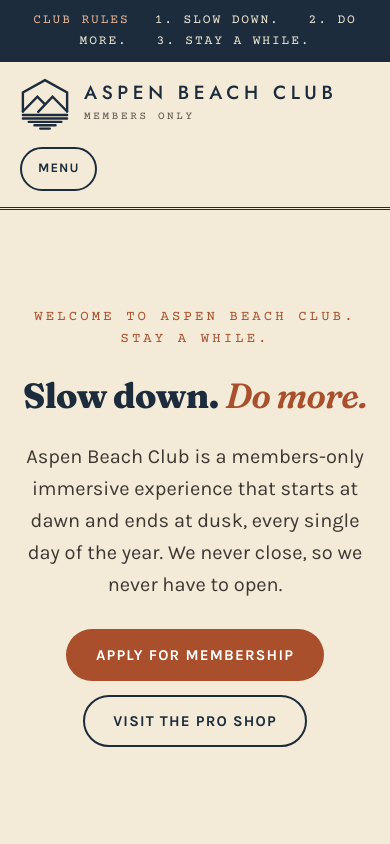
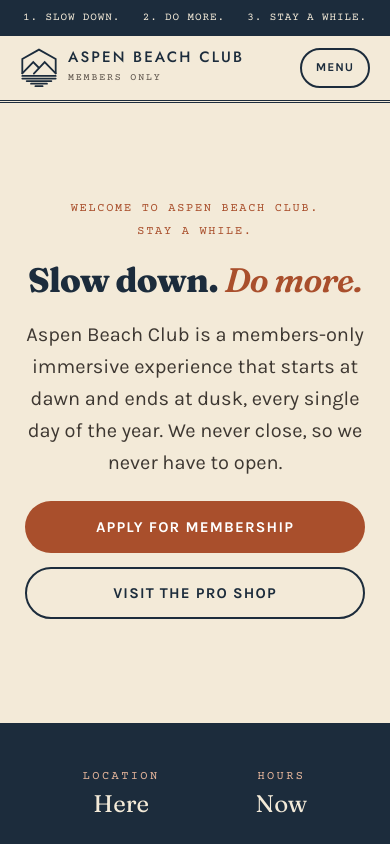
Before and after one commit to PLA2026/aspenbeachclub, a website: page index.html in a window 390 px wide. Shown: the top 844 px of the page. Drawn offline with nearby package versions, Linux system fonts and the light colour scheme.

Commit message:
Add files via upload

```diff
--- a/index.html
+++ b/index.html
@@ -69,6 +69,27 @@ input,textarea,select,button{font:inherit}
 .nav-links a{text-decoration:none}
 .bag-link{display:inline-flex;align-items:center;min-height:44px;padding:0 16px;border:2px solid var(--ink);border-radius:999px}
 .menu-toggle{display:none;min-height:44px;padding:0 16px;border:2px solid var(--ink);border-radius:999px;background:transparent;color:var(--ink);font-weight:700;letter-spacing:.08em;text-transform:uppercase;font-size:13px;cursor:pointer}
+@media (max-width:600px){
+  .notice{font-size:11px;letter-spacing:.08em;padding:9px 14px}
+  .notice-label{display:none}
+  .nav{flex-wrap:wrap;gap:12px;padding-top:12px;padding-bottom:12px}
+  .brand{gap:10px;min-width:0;flex:1 1 auto}
+  .brand .abc-mark{width:38px;height:40px}
+  .brand-name{font-size:15px;letter-spacing:.14em;white-space:nowrap}
+  .brand-sub{font-size:10px;letter-spacing:.18em}
+  .menu-toggle{min-height:40px;padding:0 14px;font-size:12px}
+  .hero{padding-top:56px;padding-bottom:72px}
+  .hero .stack{gap:22px !important}
+  .hero .kicker{font-size:12px;letter-spacing:.14em}
+  .kicker-line{display:block;margin-top:4px}
+  .hero .lede{font-size:18px}
+  .kicker{letter-spacing:.16em}
+  .hero .btn{width:100%;max-width:340px}
+}
+@media (max-width:380px){
+  .brand-name{font-size:13px;letter-spacing:.1em}
+  .brand-sub{letter-spacing:.12em}
+}
 @media (max-width:900px){
   .menu-toggle{display:inline-flex;align-items:center}
   .nav-links{display:none;width:100%;flex-direction:column;align-items:flex-start;gap:4px;padding:8px 0 4px}
@@ -225,7 +246,7 @@ input,textarea,select,button{font:inherit}
 
 <section id="top" class="wrap hero">
   <div class="stack" style="gap:28px">
-    <p class="kicker">Welcome to Aspen Beach Club. Stay a while.</p>
+    <p class="kicker">Welcome to Aspen Beach Club. <span class="kicker-line">Stay a while.</span></p>
     <h1>Slow down. <em>Do more.</em></h1>
     <p class="lede">Aspen Beach Club is a members-only immersive experience that starts at dawn and ends at dusk, every single day of the year. We never close, so we never have to open.</p>
     <div style="display:flex;flex-wrap:wrap;justify-content:center;gap:14px">
@@ -671,13 +692,24 @@ input,textarea,select,button{font:inherit}
   var h1 = document.querySelector('.hero h1');
   function fitHeadline() {
     var box = h1.parentElement.clientWidth;
+    if (!box) return;
     h1.style.fontSize = '100px';
     var w = h1.scrollWidth;
-    if (w) h1.style.fontSize = Math.floor(100 * box / w * 0.99) + 'px';
+    if (!w) return;
+    var size = Math.floor(100 * box / w * 0.97);
+    h1.style.fontSize = size + 'px';
+    // Safety pass: shrink until it truly fits (covers late-loading fonts and rounding)
+    while (h1.scrollWidth > box && size > 16) { size -= 1; h1.style.fontSize = size + 'px'; }
   }
   fitHeadline();
-  if (document.fonts && document.fonts.ready) document.fonts.ready.then(fitHeadline);
+  if (document.fonts) {
+    if (document.fonts.ready) document.fonts.ready.then(fitHeadline);
+    if (document.fonts.load) document.fonts.load('800 100px Fraunces').then(fitHeadline, function () {});
+    if (document.fonts.addEventListener) document.fonts.addEventListener('loadingdone', fitHeadline);
+  }
+  window.addEventListener('load', fitHeadline);
   window.addEventListener('resize', fitHeadline);
+  window.addEventListener('orientationchange', function () { setTimeout(fitHeadline, 200); });
 
   renderBag();
 })();
```
